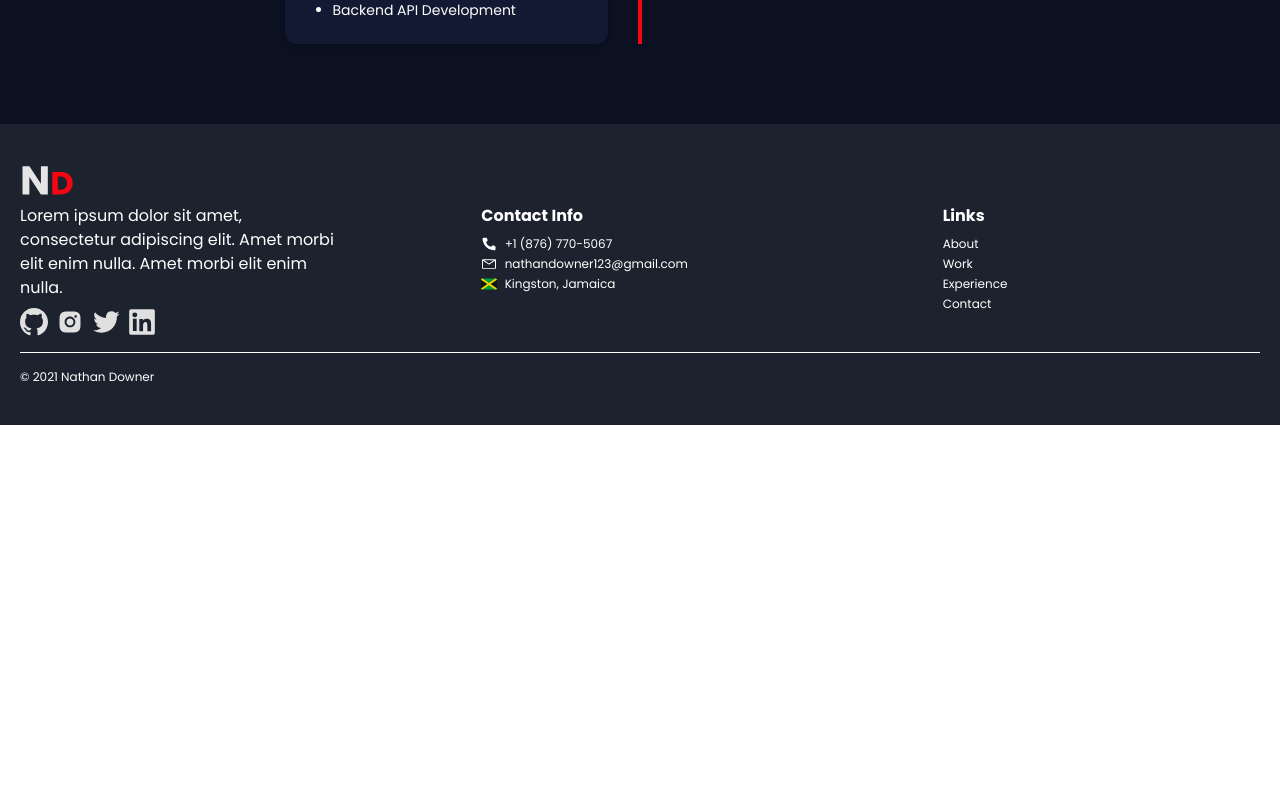
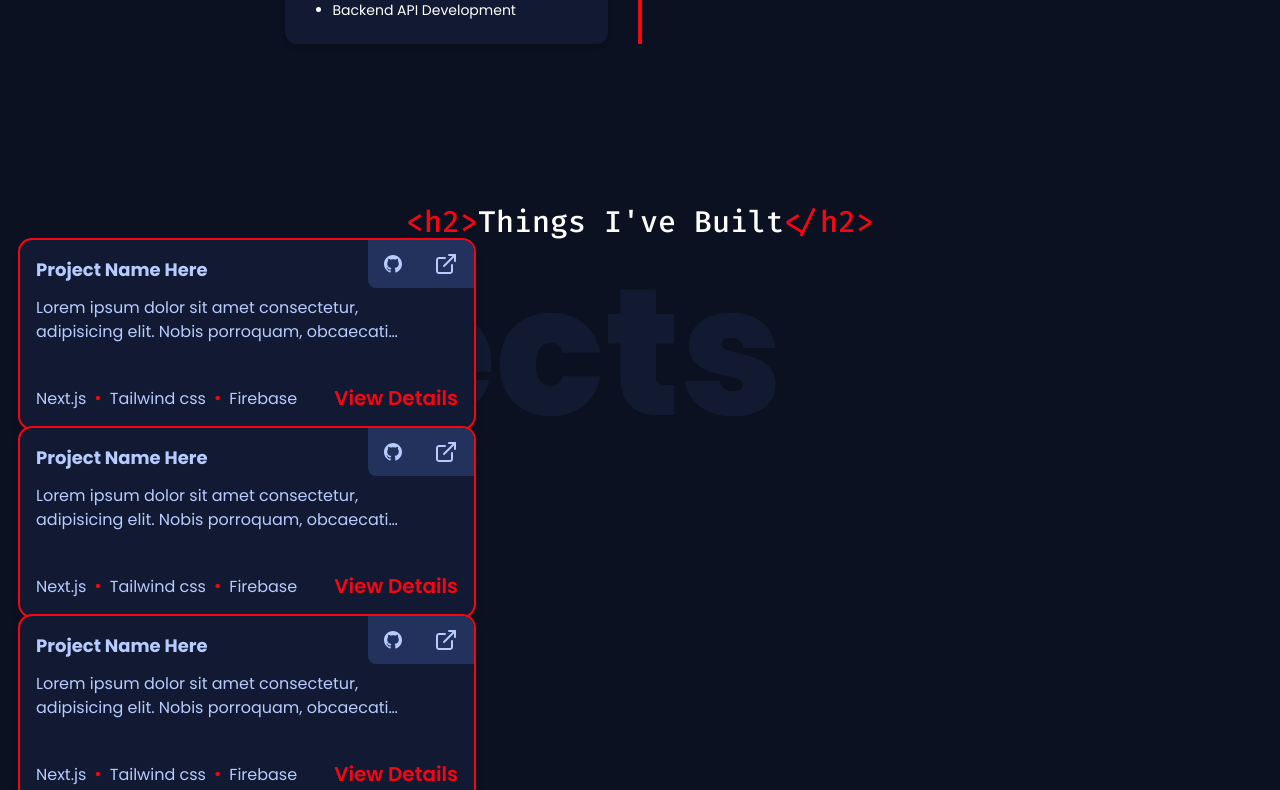
Before and after one commit to NathanDowner/personal-site, a React (Create React App) app: page / in a window 1280 px wide. Shown: the part 2440-3230 px from the top of the page. Before the commit the page ends 2865 px from the top, so only its background shows below. Built offline with nearby package versions, Linux system fonts and the light colour scheme.

Commit message:
add project section

```diff
--- a/src/App.tsx
+++ b/src/App.tsx
@@ -3,6 +3,7 @@ import AboutMeSection from './components/AboutMeSection';
 import Footer from './components/Footer';
 import Header from './components/Header';
 import Landing from './components/Landing';
+import ProjectsSection from './components/ProjectsSection';
 import WorkSection from './components/WorkSection';
 
 function App() {
@@ -13,6 +14,7 @@ function App() {
         <Landing />
         <AboutMeSection />
         <WorkSection />
+        <ProjectsSection />
       </main>
       <Footer />
     </div>
--- /dev/null
+++ b/src/components/ProjectsSection.tsx
@@ -0,0 +1,14 @@
+import FullPageSection from './layout/FullPageSection';
+import ProjectCard from './ProjectCard';
+
+const ProjectsSection = () => {
+  return (
+    <FullPageSection title="Things I've Built" watermarkText="Projects">
+      {[1, 2, 3, 4, 5].map((count) => (
+        <ProjectCard key={count} isSelected={true} />
+      ))}
+    </FullPageSection>
+  );
+};
+
+export default ProjectsSection;
```
